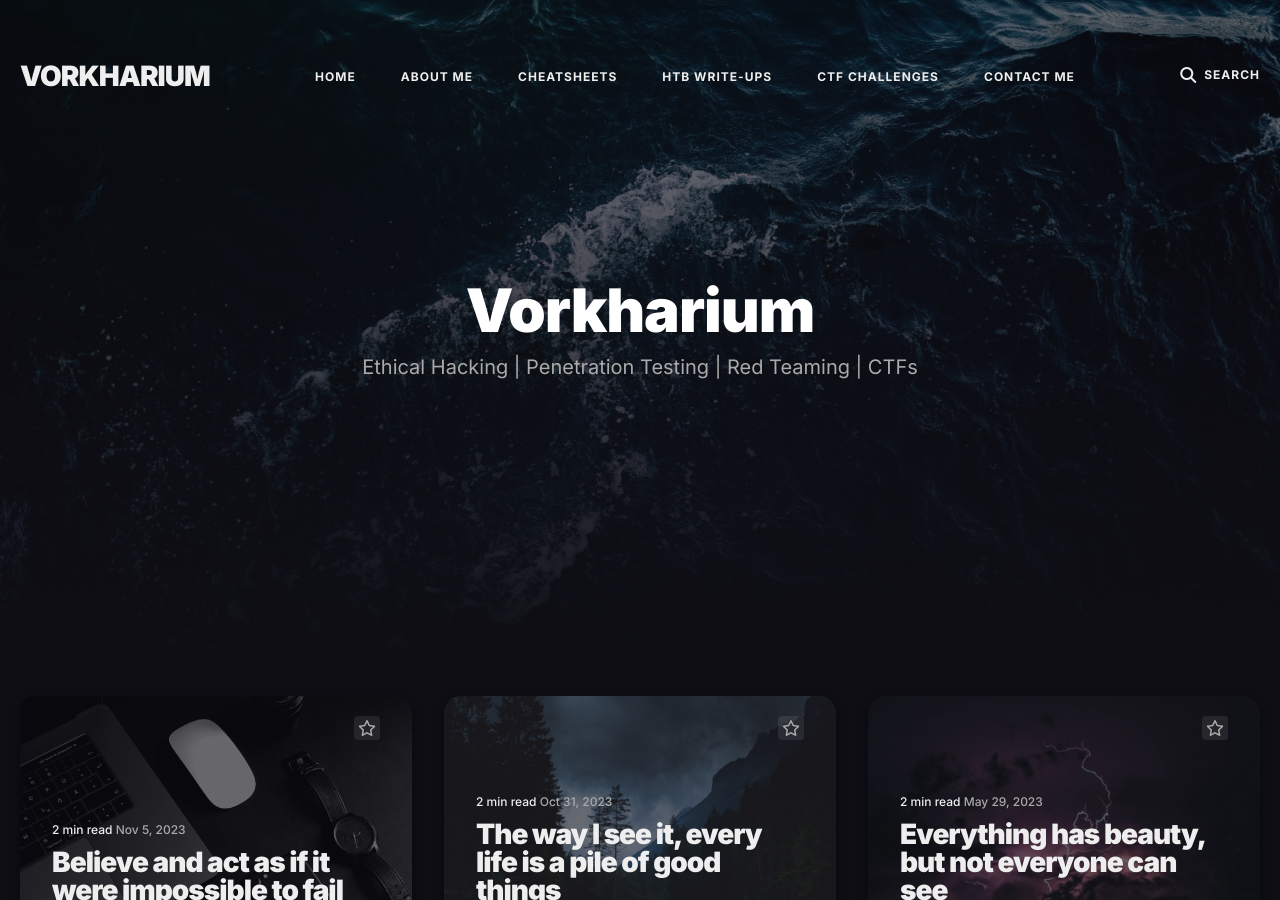
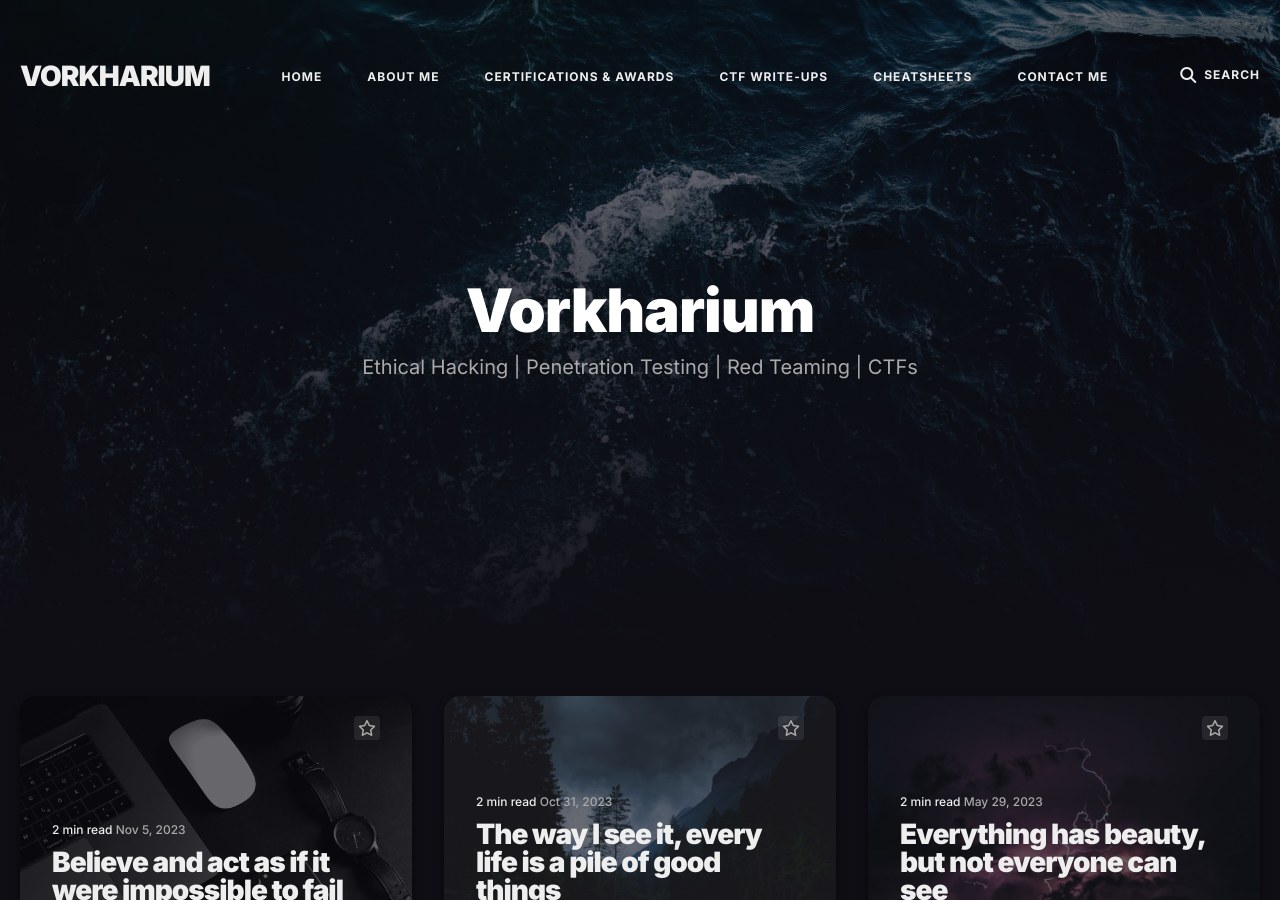
Before and after one commit to Vorkharium/vorkharium.github.io, a Jekyll site: the page built from index.html, in a window 1280 px wide and 900 px high. Built offline with Jekyll 4.4.1, drawn with Linux system fonts in a browser that asks for light colours; the list of posts is cut into pages by our own code.

Commit message:
Update settings.yml

```diff
--- a/_data/settings.yml
+++ b/_data/settings.yml
@@ -13,11 +13,11 @@ menu-settings:
       url: '/'
     - title: 'About Me'
       url: '/about/'
+    - title: 'Certifications & Awards'
+      url: '/contact/'
+    - title: 'CTF Write-ups'
+      url: '/styleguide/'
     - title: 'Cheatsheets'
-      url: '/styleguide/'
-    - title: 'HTB Write-ups'
-      url: '/styleguide/'
-    - title: 'CTF Challenges'
       url: '/styleguide/'
     - title: 'Contact Me'
       url: '/contact/'
```
